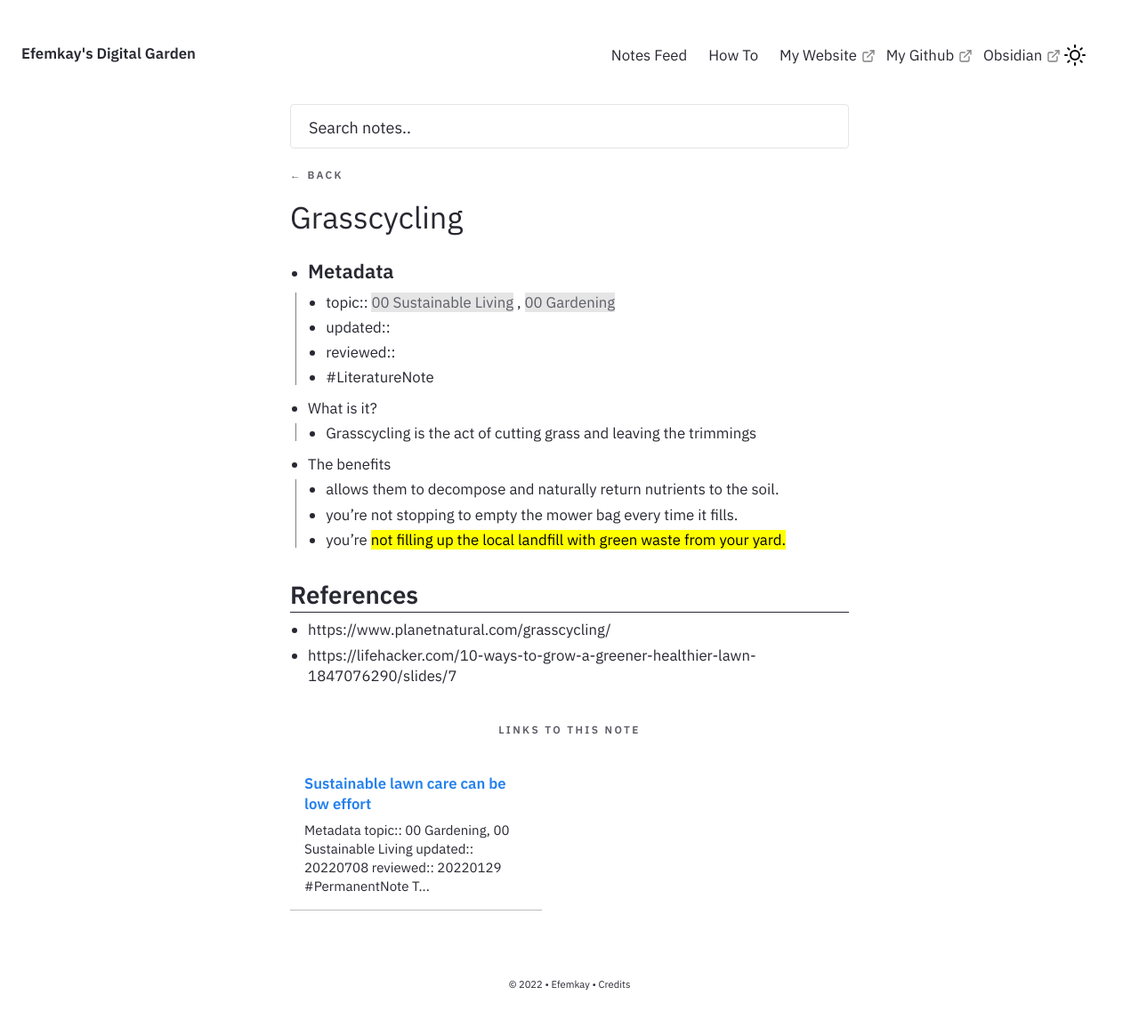
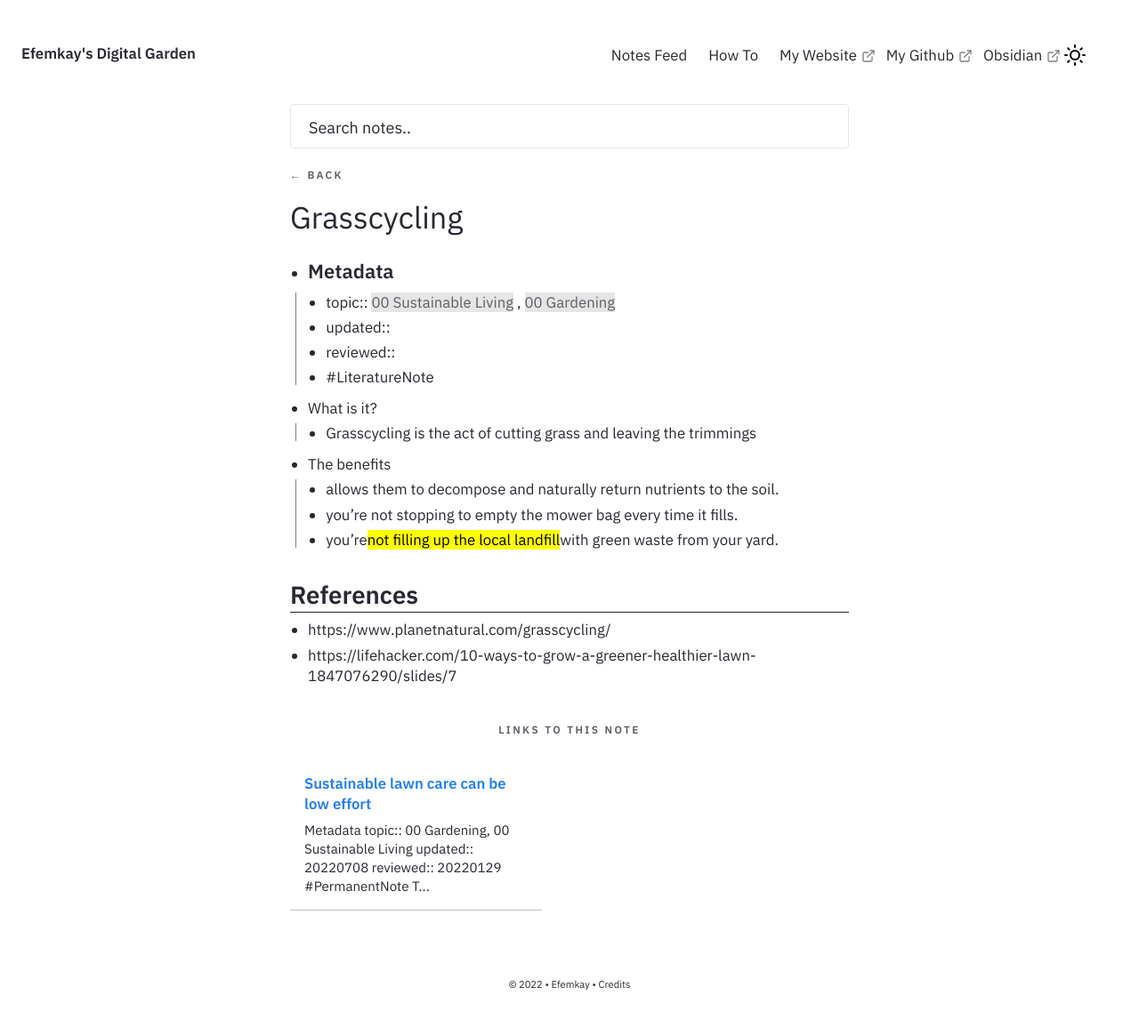
Before and after one commit to efemkay/digital-garden, a Jekyll site: the page built from _notes/Public/Grasscycling.md, in a window 1280 px wide. Shown: the whole page at 89% size. Built offline with Jekyll 4.4.1, drawn with Linux system fonts in a browser that asks for light colours.

Commit message:
test 3 for mark

```diff
--- a/_includes/Content.html
+++ b/_includes/Content.html
@@ -156,8 +156,10 @@
 
         <!-- FMK Faiz MK mod. find "==" and replace with "<mark>". First attempt -->
         {%- for note in site.notes -%}
-            {%- assign replaced_content = replaced_content | replace: '==', '<mark>' -%}
+            {%- assign replaced_content = replaced_content | replace: ' ==', '<mark>' -%}
+            {%- assign replaced_content = replaced_content | replace: '- ==', '- <mark>' -%}
             {%- assign replaced_content = replaced_content | replace: '== ', '</mark>' -%}
+            {%- assign replaced_content = replaced_content | replace: '==.', '</mark>.' -%}
         {%- endfor -%}
 
         {{ replaced_content }}
```
